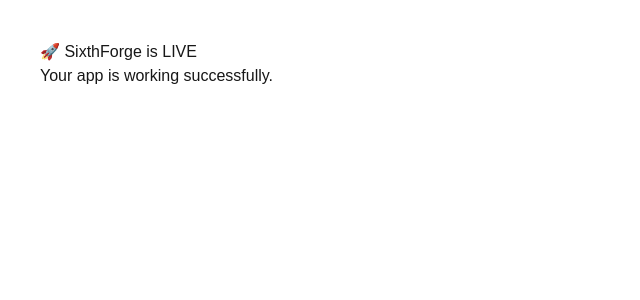
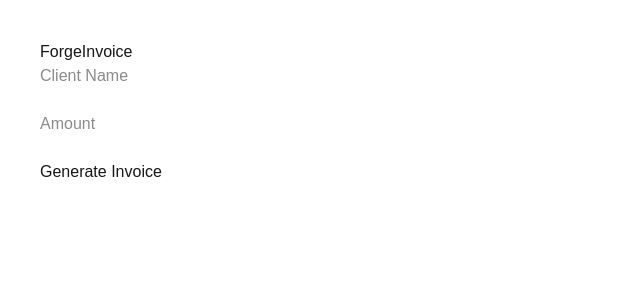
Before and after one commit to forgesixth-cmd/forgeinvoice, a Next.js app: page / in a window 1280 px wide. Shown: the top 300 px of the page, without its empty margins (0-640 px from the left). Built offline with nearby package versions, Linux system fonts and the light colour scheme.

Commit message:
add invoice feature

```diff
--- a/app/page.js
+++ b/app/page.js
@@ -1,8 +1,42 @@
+"use client";
+
+import { useState } from "react";
+import jsPDF from "jspdf";
+
 export default function Home() {
+  const [client, setClient] = useState("");
+  const [amount, setAmount] = useState("");
+
+  const generatePDF = () => {
+    const doc = new jsPDF();
+    doc.text(`Client: ${client}`, 20, 20);
+    doc.text(`Amount: ₹${amount}`, 20, 30);
+    doc.save("invoice.pdf");
+  };
+
   return (
     <div style={{ padding: 40 }}>
-      <h1>🚀 SixthForge is LIVE</h1>
-      <p>Your app is working successfully.</p>
+      <h1>ForgeInvoice</h1>
+
+      <input
+        placeholder="Client Name"
+        value={client}
+        onChange={(e) => setClient(e.target.value)}
+      />
+
+      <br /><br />
+
+      <input
+        placeholder="Amount"
+        value={amount}
+        onChange={(e) => setAmount(e.target.value)}
+      />
+
+      <br /><br />
+
+      <button onClick={generatePDF}>
+        Generate Invoice
+      </button>
     </div>
   );
 }
```
